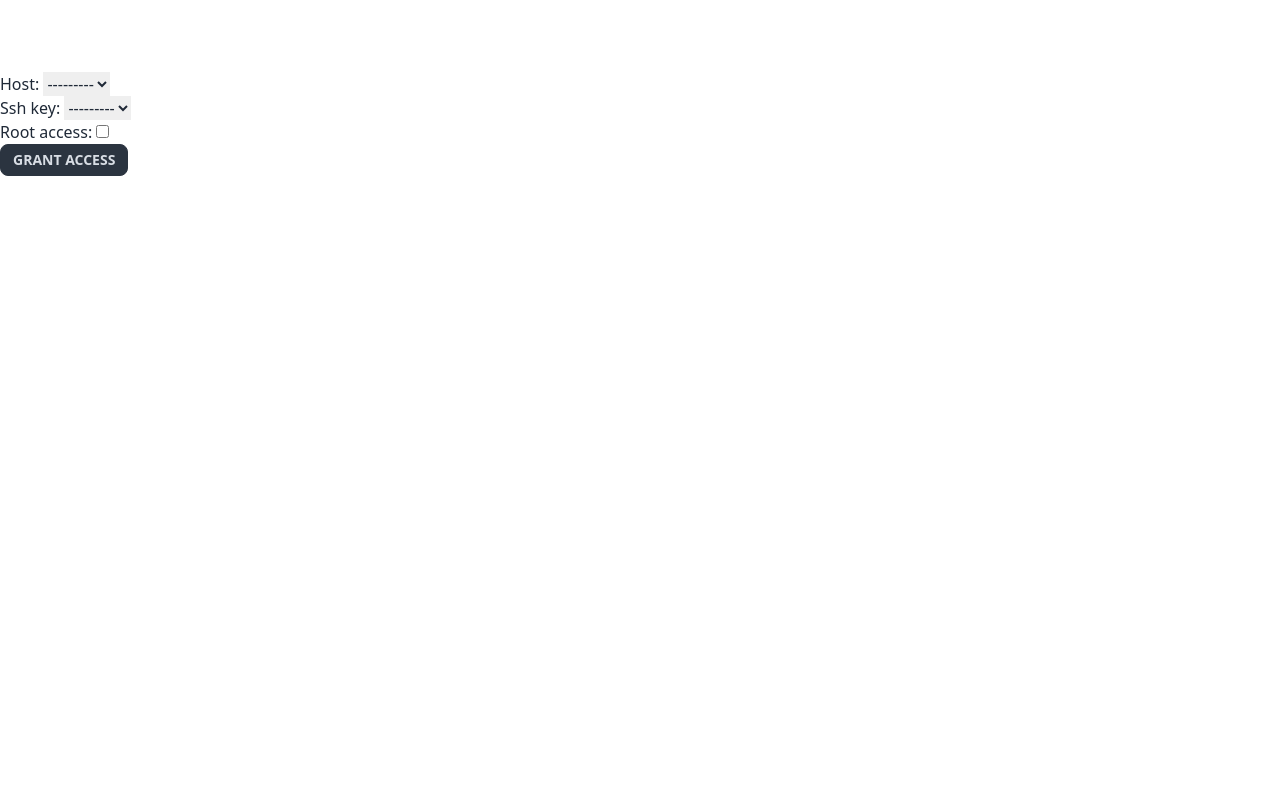
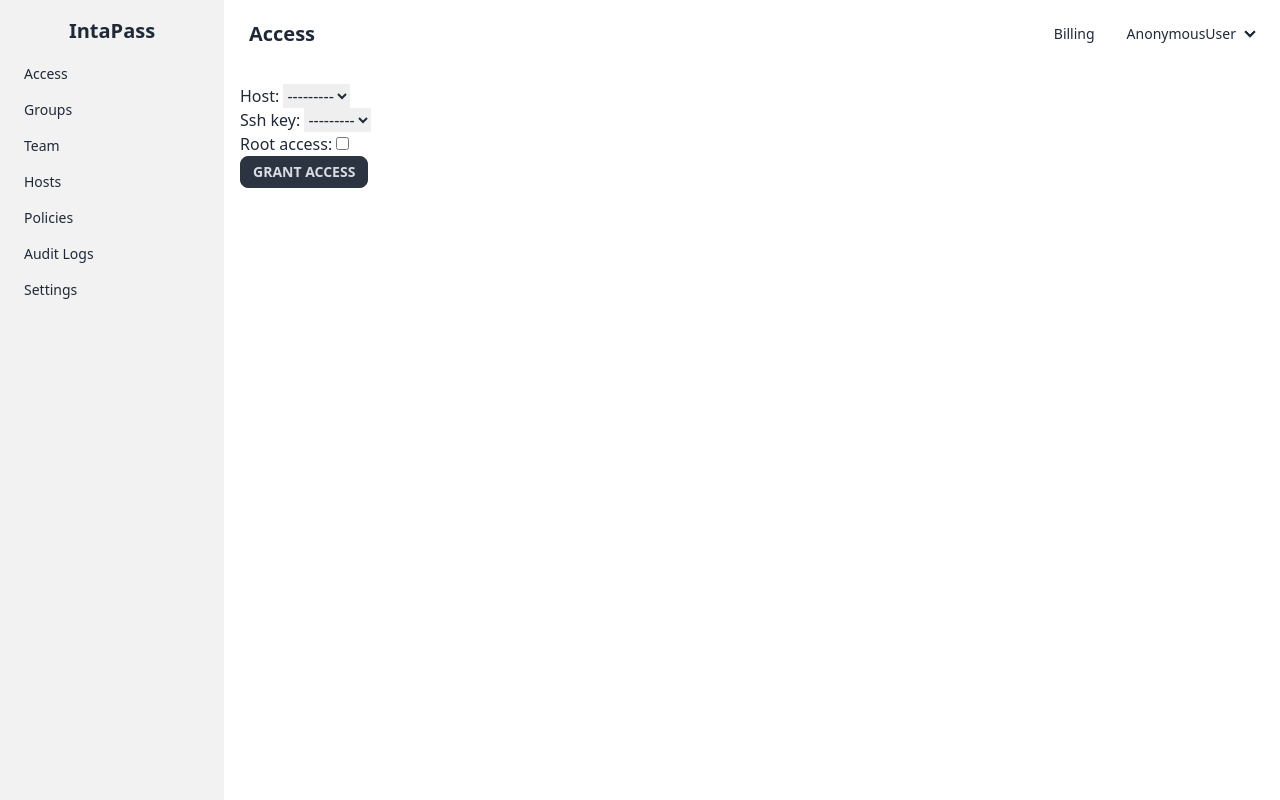
Before and after one commit to IntaPass/intapass, a Django app: page /create/ in a window 1280 px wide. Run offline with Django 4.2, Linux system fonts and the light colour scheme; data that the repository does not hold is empty; some libraries are stand-ins or nearby versions.

Commit message:
Style dashboard

```diff
--- a/access/models.py
+++ b/access/models.py
@@ -29,6 +29,9 @@
     status = models.CharField(max_length=15, choices=STATUSES, default=PENDING)
     root_access = models.BooleanField(default=False)
 
+    created_at = models.DateTimeField(auto_now_add=True, null=True, blank=True)
+    updated_at = models.DateTimeField(auto_now=True, null=True, blank=True)
+
     def __str__(self) -> str:
         return f"{self.status} {self.ssh_key} - {self.host}"
 
--- a/access/templates/access/create.html
+++ b/access/templates/access/create.html
@@ -1,7 +1,7 @@
 {% extends 'base.html' %}
 
 {% block content %}
-<form method="post">
+<form method="post" novalidate>
     {% csrf_token %}
     {{form.as_p}}
     <button type="submit" class="btn btn-neutral btn-sm">Grant Access</button>
--- a/templates/base.html
+++ b/templates/base.html
@@ -9,16 +9,46 @@
     <script src="https://cdn.tailwindcss.com"></script>
   </head>
   <body>
-    <div class="columns">
-        <div class="sidebar pl-5 py-6 is-full-height column is-one-fifth bg-100">
-
+    <div class="w-full flex">
+        <div class="w-56 bg-base-200 h-100 fixed" style="height: 100vh;">
+          <ul class="menu w-56">
+            <li><a class="btn btn-ghost normal-case text-xl">IntaPass</a></li>
+            <li><a href="{% url 'access:index' %}">Access</a></li>
+            <li><a href="{% url 'access:index' %}">Groups</a></li>
+            <li><a href="{% url 'access:index' %}">Team</a></li>
+            <li><a href="{% url 'access:index' %}">Hosts</a></li>
+            <li><a href="{% url 'access:index' %}">Policies</a></li>
+            <li><a href="{% url 'access:index' %}">Audit Logs</a></li>
+            <li><a href="{% url 'access:index' %}">Settings</a></li>
+          </ul>
         </div>
-        <div class="column main-content">
-          <div class="columns">
-            <div class="column is-four-fifths is-offset-1 my-6">
-              {% block content %}
-              {% endblock %}
+        <div class="flex-1 ml-56">
+          <div>
+            <div class="navbar bg-base-100">
+              <div class="flex-1">
+                <a class="btn btn-ghost normal-case text-xl">Access</a>
+              </div>
+              <div class="flex-none">
+                <ul class="menu menu-horizontal px-1">
+                  <li><a>Billing</a></li>
+                  <li>
+                    <details>
+                      <summary>
+                        {{user}}
+                      </summary>
+                      <ul class="p-2 bg-base-100">
+                        <li><a>Profile</a></li>
+                        <li><a>Log out</a></li>
+                      </ul>
+                    </details>
+                  </li>
+                </ul>
+              </div>
             </div>
+          </div>
+          <div class="m-4">
+            {% block content %}
+            {% endblock %}
           </div>
         </div>
     </div>
```
